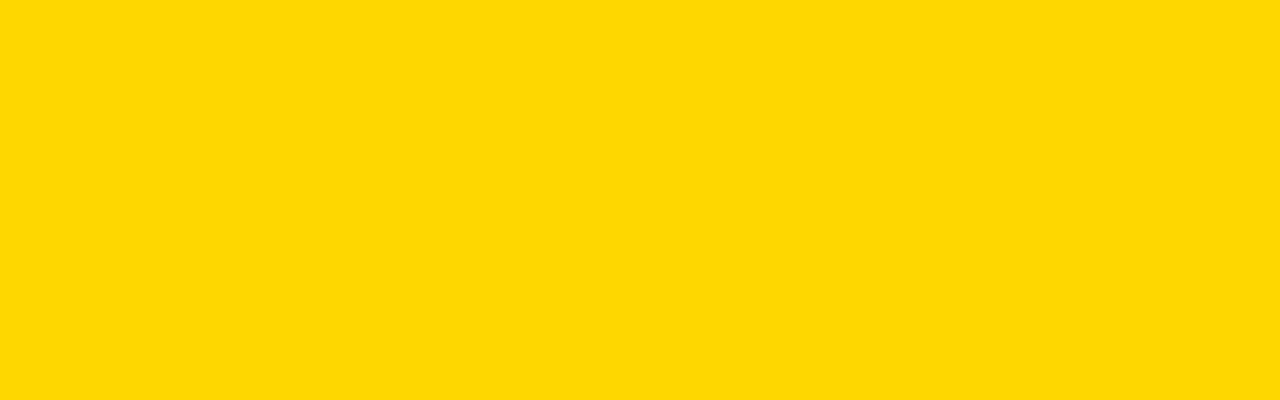
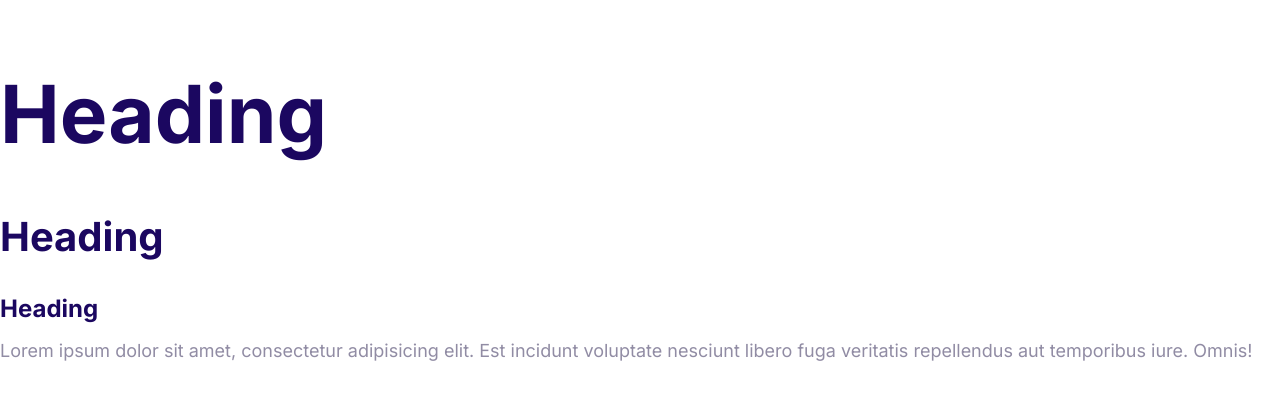
Before and after one commit to ayush857rohan/ghoshify, a plain HTML site: page INDEX.HTML in a window 1280 px wide. Drawn offline with Linux system fonts and the light colour scheme.

Commit message:
Define the styles for the fonts.

```diff
--- a/CSS/STYLES.CSS
+++ b/CSS/STYLES.CSS
@@ -1,3 +1,48 @@
-BODY {
-  background-color: gold;
+:root {
+  --color-primary: #2584ff;
+  --color-secondary: #00d9ff;
+  --color-accent: #ff3400;
+  --color-headings: #1b0760;
+  --color-body: #918ca4;
 }
+html {
+  font-size: 62.5%;
+}
+body {
+  font-family: inter, Arial, Helvetica, sans-serif;
+  font-size: 2.4rem;
+  line-height: 1.5;
+  color: var(--color-body);
+}
+h1,
+h2,
+h3 {
+  color: var(--color-headings);
+  margin-bottom: 1rem;
+}
+h1 {
+  font-size: 7rem;
+}
+h2 {
+  font-size: 4rem;
+}
+h3 {
+  font-size: 3rem;
+}
+p {
+  margin-top: 0;
+}
+@media screen and (min-width: 1024px) {
+  body {
+    font-size: 1.8rem;
+  }
+  h1 {
+    font-size: 8rem;
+  }
+  h2 {
+    font-size: 4rem;
+  }
+  h3 {
+    font-size: 2.4rem;
+  }
+}
--- a/INDEX.HTML
+++ b/INDEX.HTML
@@ -5,8 +5,23 @@
     <meta http-equiv="X-UA-Compatible" content="IE=edge" />
     <meta name="viewport" content="width=device-width, initial-scale=1.0" />
     <title>Document</title>
+    <link rel="preconnect" href="https://fonts.googleapis.com" />
+    <link rel="preconnect" href="https://fonts.gstatic.com" crossorigin />
+    <link
+      href="https://fonts.googleapis.com/css2?family=Inter:wght@400;700&display=swap"
+      rel="stylesheet"
+    />
     <link rel="stylesheet" href="/CSS/normalize.css" />
     <link rel="stylesheet" href="/CSS/STYLES.CSS" />
   </head>
-  <body></body>
+  <body>
+    <h1>Heading</h1>
+    <h2>Heading</h2>
+    <h3>Heading</h3>
+    <p>
+      Lorem ipsum dolor sit amet, consectetur adipisicing elit. Est incidunt
+      voluptate nesciunt libero fuga veritatis repellendus aut temporibus iure.
+      Omnis!
+    </p>
+  </body>
 </html>
```
